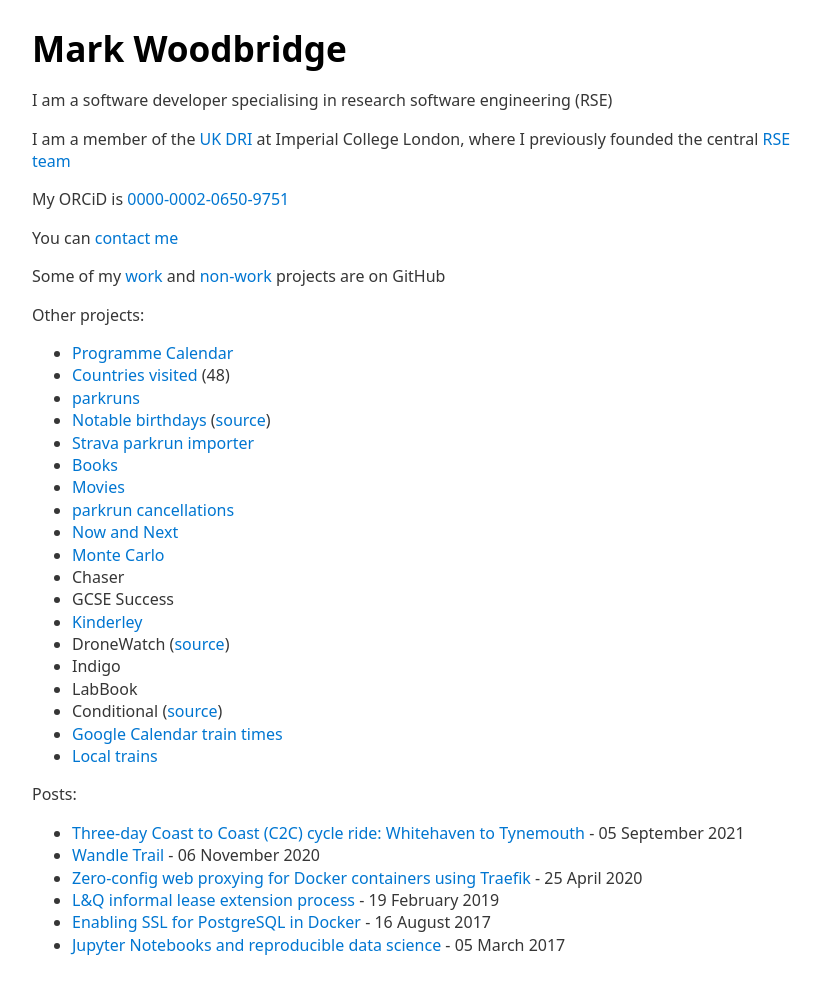
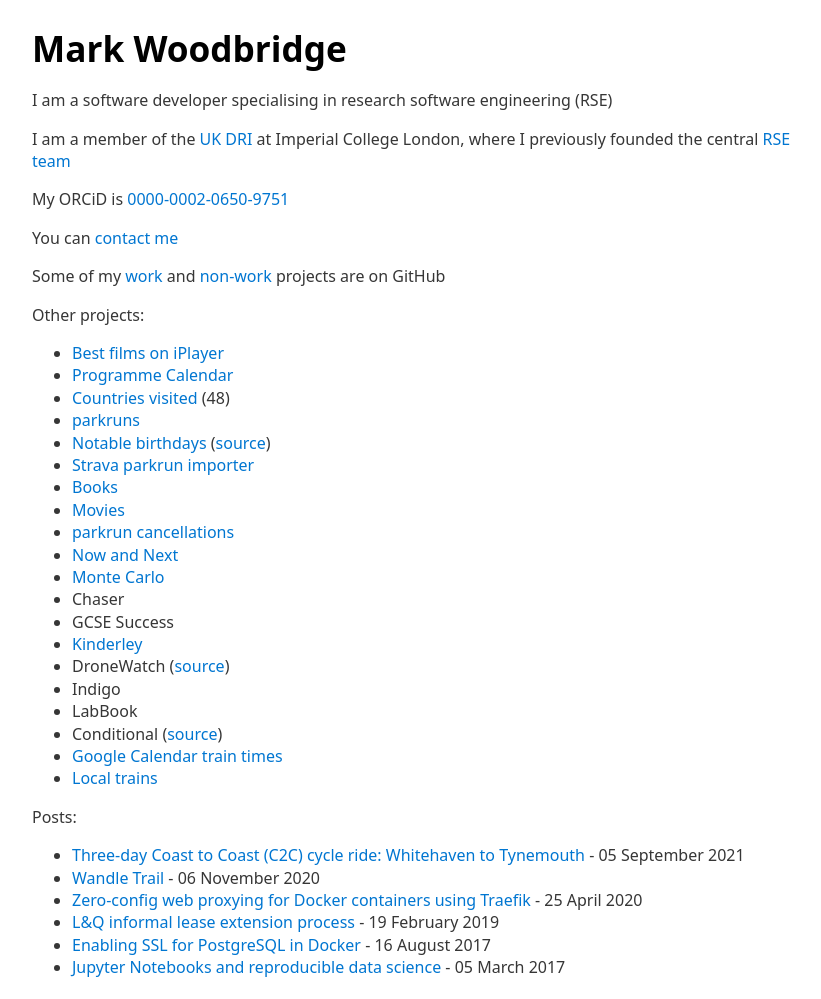
Before and after one commit to mrw34/mrw34.github.com, a Jekyll site: the page built from index.html, in a window 1280 px wide. Shown: the whole page, without its empty margins (208-1029 px from the left). Built offline with Jekyll 4.4.1, drawn with Linux system fonts in a browser that asks for light colours; comment, search, counter and statistics services are not loaded; before the commit the page ends 976 px from its top, so only the background shows below that.

Commit message:
Update index.html

```diff
--- a/index.html
+++ b/index.html
@@ -14,6 +14,7 @@
 	<p>Some of my <a href="https://github.com/mwoodbri">work</a> and <a href="https://github.com/mrw34">non-work</a> projects are on GitHub</p>
 	<p>Other projects:</p>
 	<ul>
+		<li><a href="https://iplayer.deno.dev">Best films on iPlayer</a></li>
 		<li><a href="https://programmes.markwoodbridge.com/">Programme Calendar</a></li>
 		<li><a href="https://visitedplaces.com/embed/?map=world&projection=geoNaturalEarth1&theme=dark-yellow&water=0&graticule=0&names=0&duration=0&placeduration=0&slider=0&autoplay=0&autozoom=none&autostep=0&home=GB&places=~AL_AT_BE_BG_HR_CZ_DK_CY_EE_FI_FR_DE_GR_HU_IS_IE_GG_IT_JE_LT_LV_LU_MT_NL_MK_PT_RO_PL_NO_SK_ES_SE_CH_TR_GB_VA_CA_CU_US_MA_UG_CN_IN_IL_JP_VN_TN_SI">Countries visited</a></li>
 		<!--li><a href="https://gtr.markwoodbridge.com/">GtR Alerts</a></li-->
```
